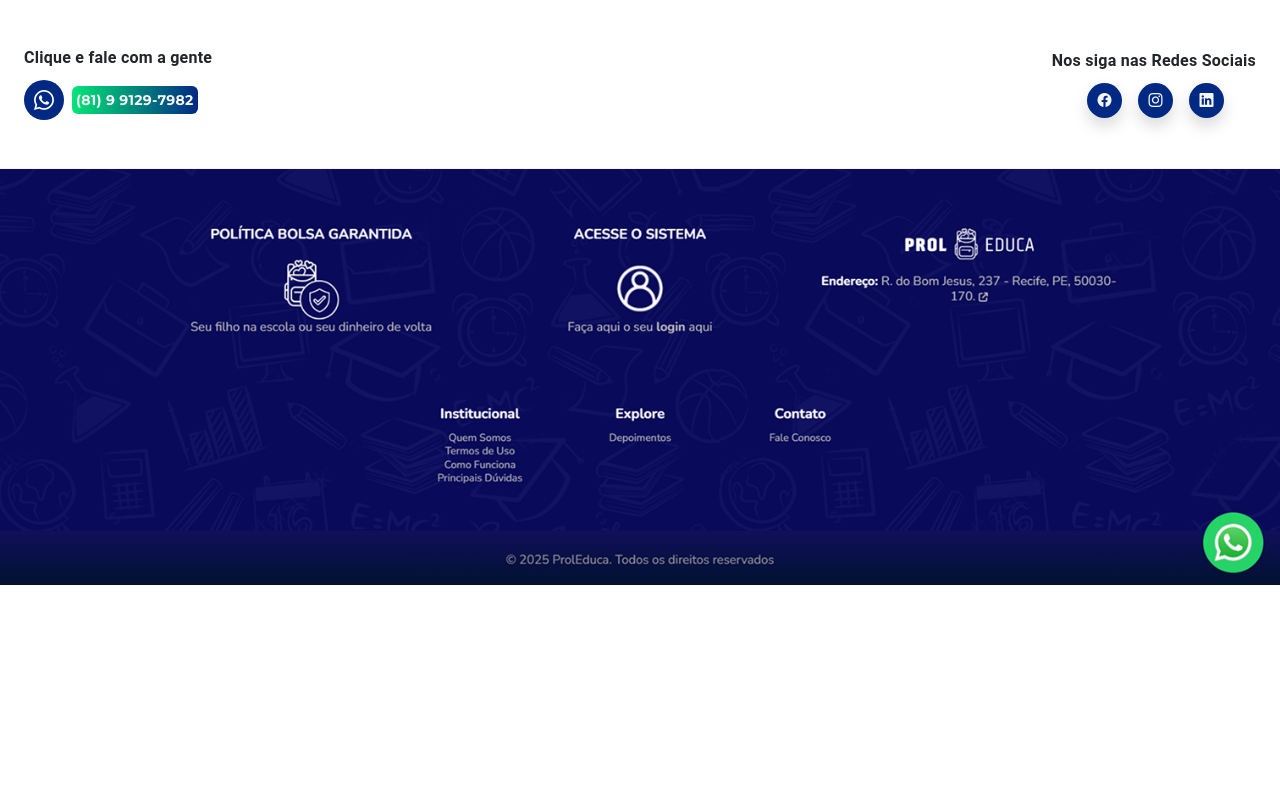
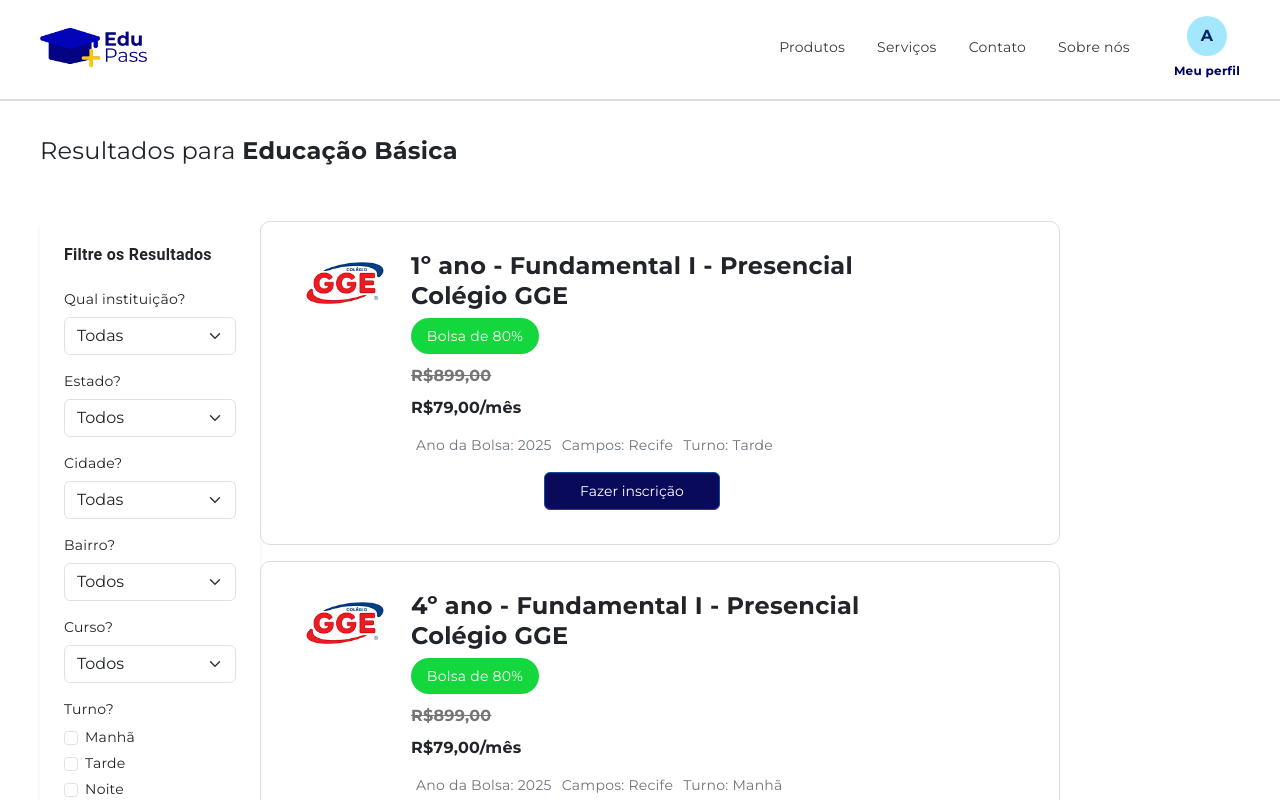
Before and after one commit to jessicamdsn/ProlEduca-TakeOff, an Angular app in the folder prol_educa_app/: page / in a window 1280 px wide. Shown: the top 800 px of the page. Built offline with nearby package versions, Linux system fonts and the light colour scheme.

Commit message:
feat(new): added page customer interface

```diff
--- a/prol_educa_app/src/app/app.component.html
+++ b/prol_educa_app/src/app/app.component.html
@@ -1,2 +1 @@
-<app-contact-section></app-contact-section>
-<app-footer></app-footer>
+<app-customer-interface></app-customer-interface>
--- a/prol_educa_app/src/app/app.component.ts
+++ b/prol_educa_app/src/app/app.component.ts
@@ -1,13 +1,11 @@
 import { Component } from '@angular/core';
-import { ContactSectionComponent } from "./layout/contact-section/contact-section.component";
-import { FooterComponent } from "./layout/footer/footer.component";
-import { LoginComponent } from "./pages/login/login.component";
+import { CustomerInterfaceComponent } from "./pages/customer-interface/customer-interface.component";
 
 
 @Component({
   selector: 'app-root',
   standalone: true,
-  imports: [ContactSectionComponent, FooterComponent, LoginComponent],
+  imports: [CustomerInterfaceComponent],
   templateUrl: './app.component.html',
   styleUrl: './app.component.scss'
 })
--- /dev/null
+++ b/prol_educa_app/src/app/pages/customer-interface/customer-interface.component.html
@@ -0,0 +1,9 @@
+<app-header></app-header>
+<div class="container-filter">
+  <div class="text-filter">
+    <p class="fs-4">Resultados para <strong>Educação Básica</strong></p>
+  </div>
+  <app-bolsas-list></app-bolsas-list>
+</div>
+<app-contact-section></app-contact-section>
+<app-footer></app-footer>
--- /dev/null
+++ b/prol_educa_app/src/app/pages/customer-interface/customer-interface.component.scss
@@ -0,0 +1,7 @@
+.container-filter{
+ margin: 40px;
+}
+
+.text-filter {
+  margin-bottom:60px;
+}
```
Also changed, not shown: prol_educa_app/src/app/pages/customer-interface/customer-interface.component.ts (added, +16 -0 lines), 1 other file (tests, documents, lock files or other folders).
